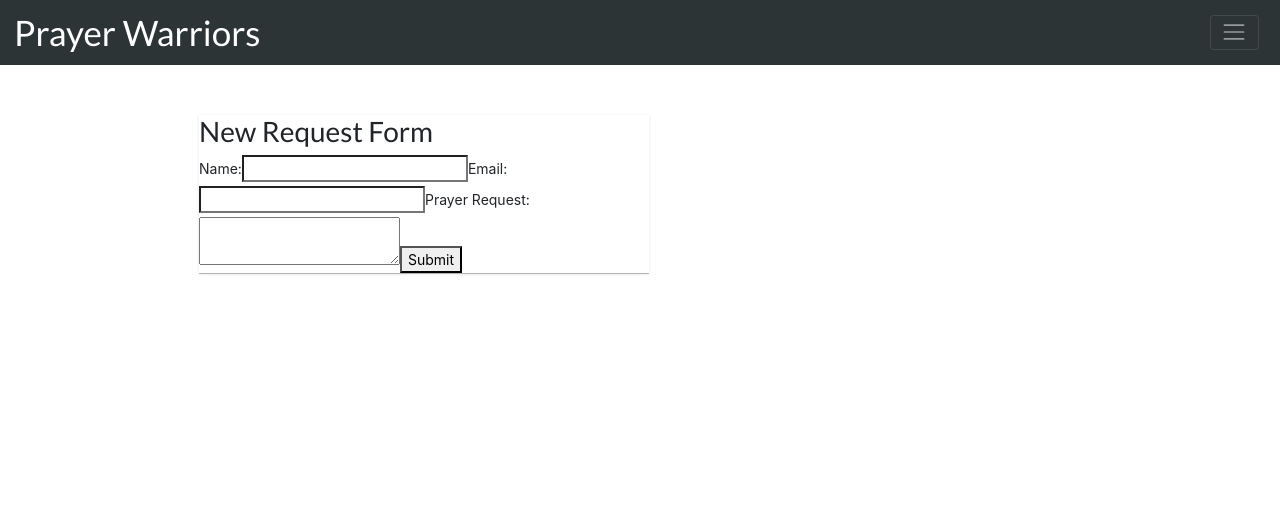
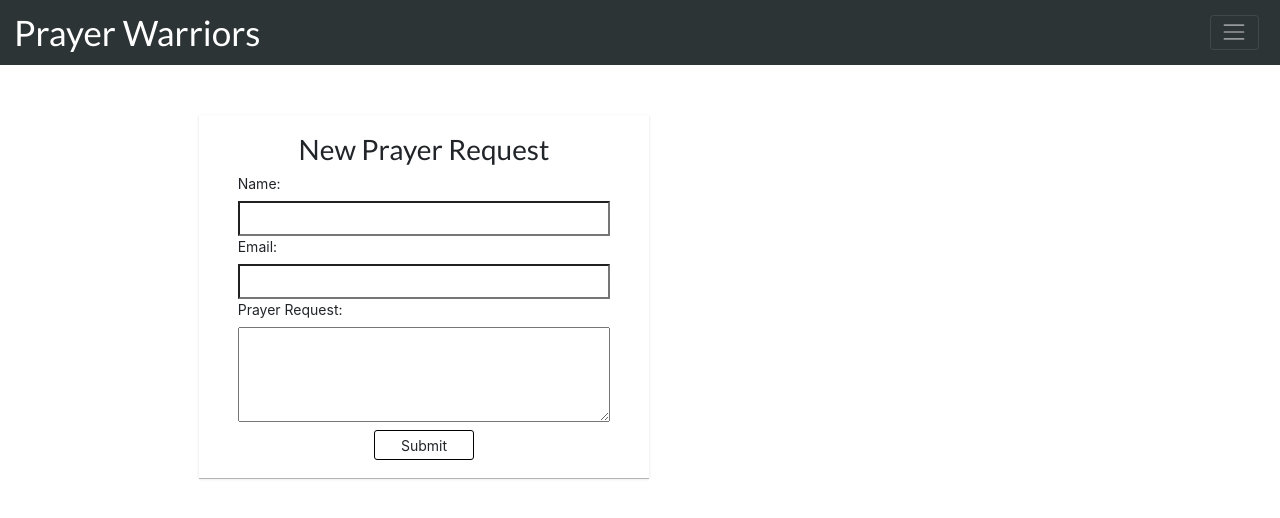
Before and after one commit to prayerwarriorsnewsletter/frontend, a React (Create React App) app in the folder client/: page /request in a window 1280 px wide. Shown: the top 518 px of the page. Built offline with nearby package versions, Linux system fonts and the light colour scheme; no server answers; the database is empty.

Commit message:
added styles to new request form

```diff
--- a/client/src/App.css
+++ b/client/src/App.css
@@ -86,11 +86,45 @@ body {
 
 .new-request-card {
   width: 50%;
-  /* max-width: 265px;
-  min-width: 220px; */
+  /* max-width: 400px; */
+  min-width: 220px;
+  padding: 2%;
   margin: 50px 1%;
   box-shadow: 0 1px 3px rgba(0, 0, 0, 0.12), 0 1px rgba(0, 0, 0, 0.24);
   transition: all 0.3s cubic-bezier(0.25, 0.8, 0.25, 1);
   display: flex;
   flex-direction: column;
+  align-items: center;
 }
+
+/* .form-title {
+  border-bottom: 1px solid black;
+} */
+
+.request-form {
+  width: 90%;
+  display: flex;
+  flex-direction: column;
+  margin: 0 auto;
+}
+
+.request-input {
+  height: 35px;
+  padding-left: 1%;
+}
+
+.request-text-input {
+  height: 95px;
+  padding-left: 1%;
+}
+
+.submit-button {
+  width: 100px;
+  margin-top: 2%;
+  align-self: center;
+  border: 1px solid black;
+  text-align: center;
+  /* background-color: ; */
+  padding: 1%;
+  border-radius: 3px;
+}
--- a/client/src/components/NewRequest.js
+++ b/client/src/components/NewRequest.js
@@ -21,10 +21,11 @@ const NewRequest = () => {
 
   return (
     <div className='new-request-card'>
-      <h2>New Request Form</h2>
-      <form onSubmit = {handleSubmit}>
+      <h2 className='form-title'>New Prayer Request</h2>
+      <form className = 'request-form' onSubmit = {handleSubmit}>
         <label>Name:</label>
         <input
+          className = 'request-input'
           type = 'text'
           name = 'name'
           value = {request.value}
@@ -32,6 +33,7 @@ const NewRequest = () => {
         />
         <label>Email:</label>
         <input
+          className = 'request-input'
           name = 'email'
           type = 'email'
           value = {request.value}
@@ -39,12 +41,13 @@ const NewRequest = () => {
         />
         <label>Prayer Request:</label>
         <textarea
+          className = 'request-text-input'
           type = 'text'
           name = 'request'
           value = {request.value}
           onChange = {handleChange}
         />
-        <button type='submit'>Submit</button>
+        <div className = 'submit-button' type='submit'>Submit</div>
       </form>
     </div>
   );
```
